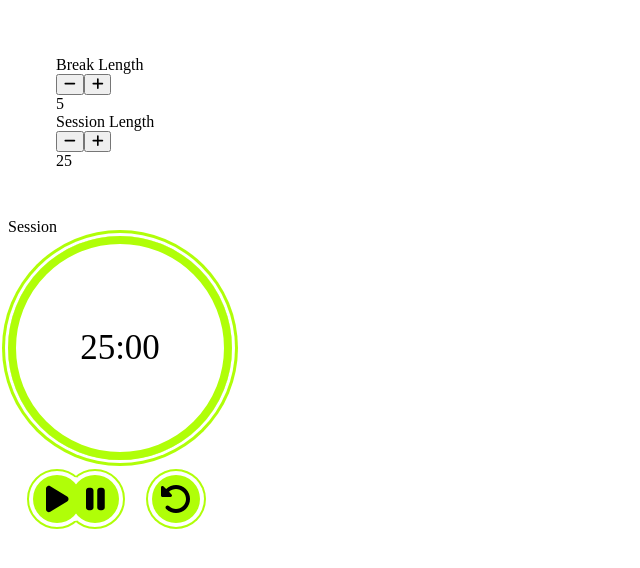
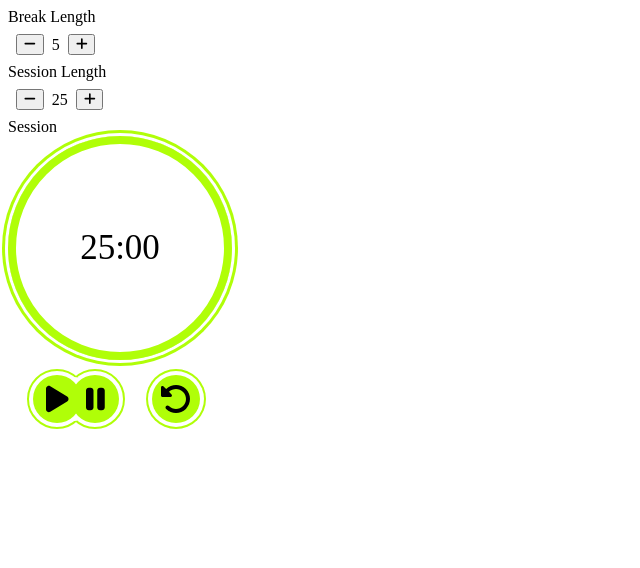
Before and after one commit to Alextm90/pomodoro-timer, a React (Create React App) app: page / in a window 1280 px wide. Shown: the top 568 px of the page, without its empty margins (0-640 px from the left). Built offline with nearby package versions, Linux system fonts and the light colour scheme.

Commit message:
worked on design

```diff
--- a/src/App.css
+++ b/src/App.css
@@ -5,11 +5,35 @@
 body {
   display: flex;
   height: 100vh;
+
 }
 
-#length {
-  margin: 3rem;
+/* controls */
+button {
+  margin: .5rem;
 }
+
+.control-container {
+  display: flex;
+}
+
+#break-length {
+  display: flex;
+  align-items: center;
+}
+
+#break-container {
+  display: block;
+}
+
+#session-container {
+  display: block;
+}
+
+#session-length {
+  display: flex;
+  align-items: center;
+ }
 
 .controls:hover {
   cursor: pointer;
--- a/src/App.js
+++ b/src/App.js
@@ -95,16 +95,22 @@ if (isActive === false) {
 
   return (
     <div className="App">
-      <section id='length'>
+        <div id='break-container'>
           <div id="break-label">Break Length</div>
+          <div className='control-container'>
             <button id="break-decrement" onClick={decrementBreak}><FontAwesomeIcon icon={faMinus}/></button>
+            <div id='break-length'>{breakLength}</div>
             <button id='break-increment' onClick={incrementBreak}><FontAwesomeIcon icon={faPlus}/></button>
-        <div id='break-length'>{breakLength}</div>
+          </div>
+        </div>
+        <div id='session-container'>
           <div id="session-label">Session Length</div>
+          <div className='control-container'>
             <button id="session-decrement" onClick={decrementSession}><FontAwesomeIcon icon={faMinus}/></button>
+            <div id='session-length'>{sessionLength}</div>
             <button id='session-increment' onClick={incrementSession}><FontAwesomeIcon icon={faPlus}/></button>
-        <div id='session-length'>{sessionLength}</div>
-      </section>
+          </div>
+        </div>
       <Clock sessionLength={sessionLength} setSessionLength={setSessionLength} seconds={seconds} setSeconds={setSeconds} minutes={minutes} setMinutes={setMinutes} isActive={isActive} setIsActive={setIsActive} breakLength={breakLength} setBreakLength={setBreakLength} secondsBreak={secondsBreak} setSecondsBreak={setSecondsBreak} minutesBreak={minutesBreak} setMinutesBreak={setMinutesBreak} breakActive={breakActive} setBreakActive={setBreakActive}/>
     </div>
   );
```
Lines whose indentation alone changed are shown as unchanged.
